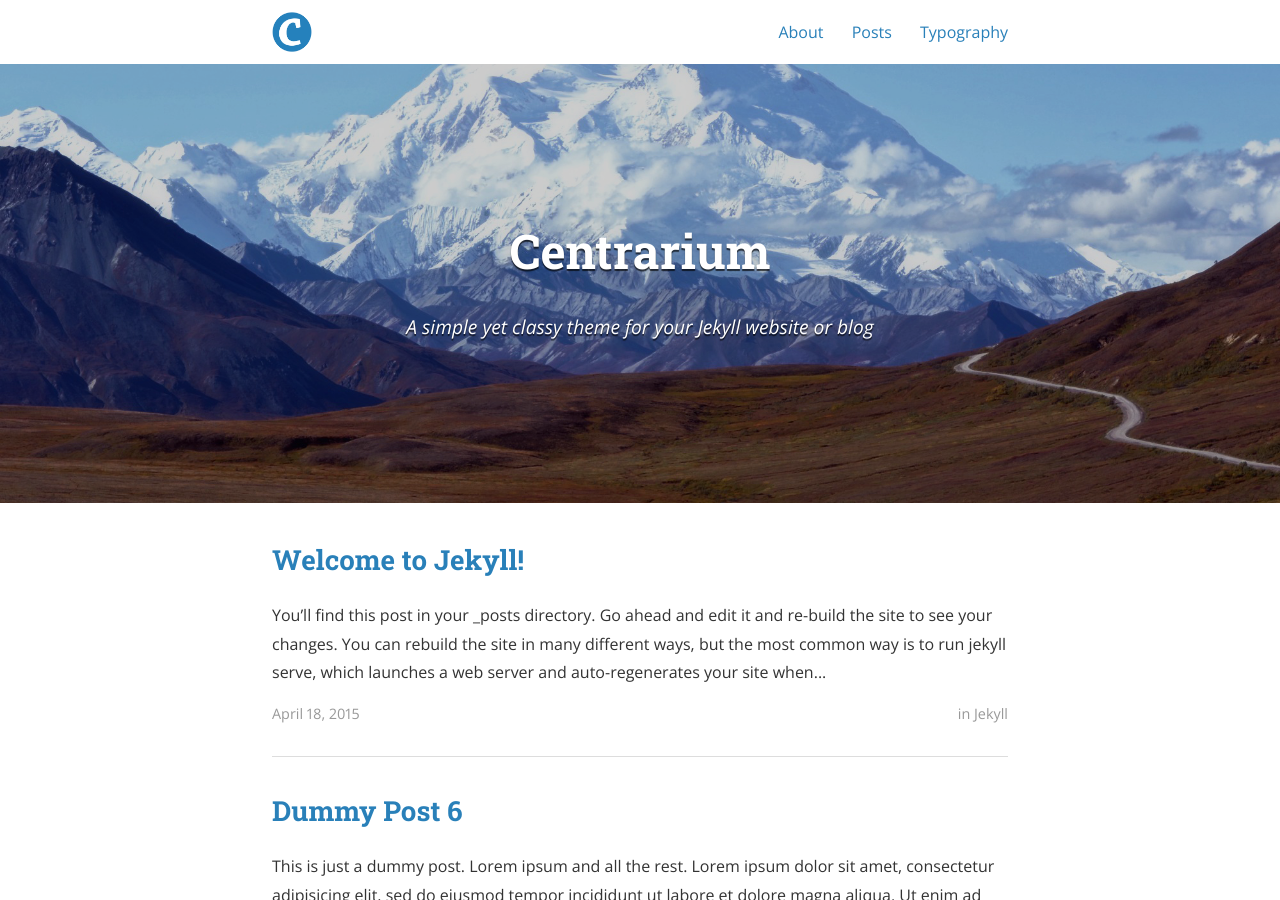
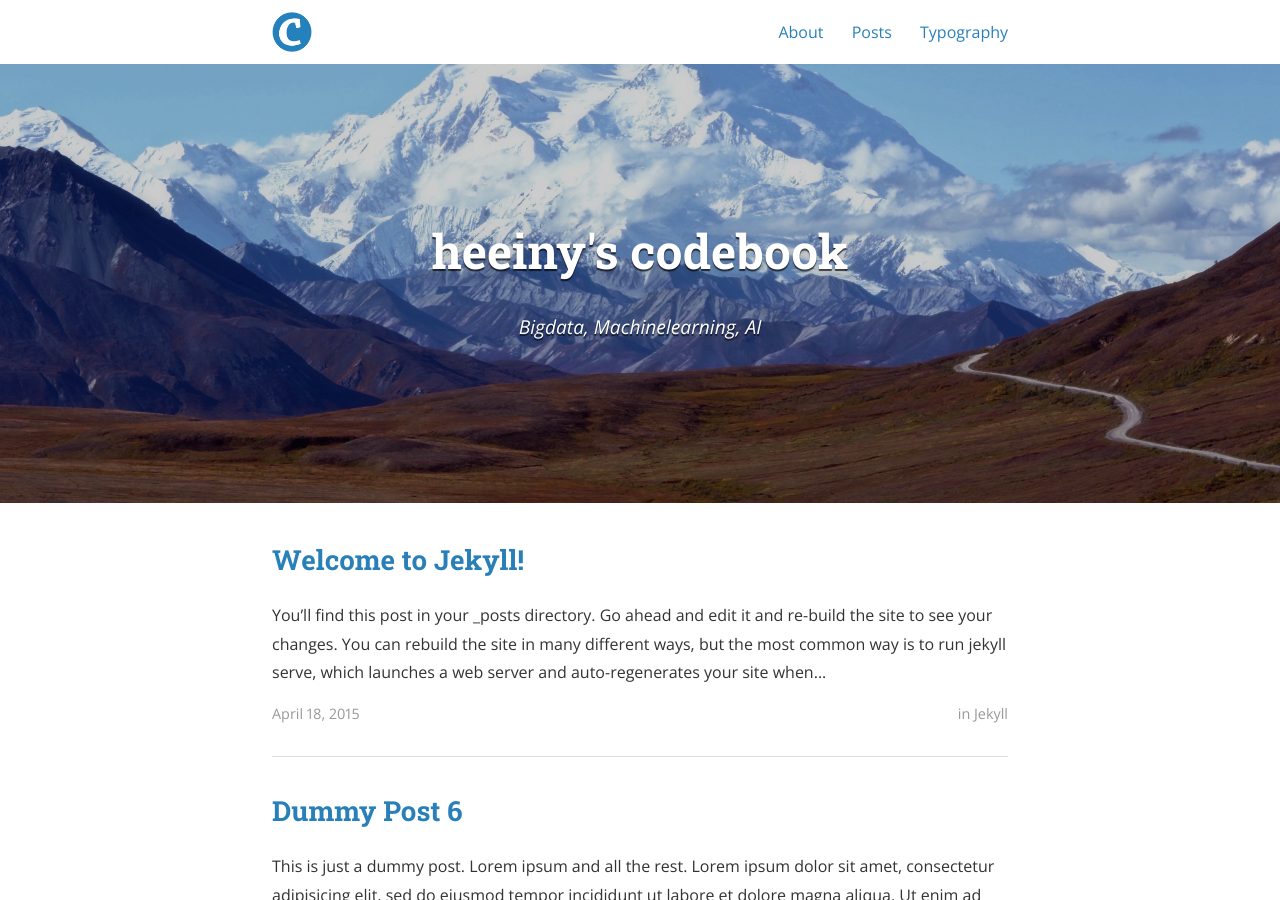
Before and after one commit to bencentra/centrarium, a Jekyll site: the page built from index.html, in a window 1280 px wide and 900 px high. Built offline with Jekyll 4.4.1, drawn with Linux system fonts in a browser that asks for light colours; nearby versions of some CDN libraries; the list of posts is cut into pages by our own code; a style sheet for code colours, icons or effects is not loaded; some of the changed text lies outside the part shown.

Commit message:
Update _config.yml

```diff
--- a/_config.yml
+++ b/_config.yml
@@ -7,14 +7,14 @@ exclude:
   - "/vendor/"
 
 # Site settings
-title: Centrarium
-subtitle: "A simple yet classy theme for your Jekyll website or blog"
-email: blcentra@gmail.com
-name: Ben Centra
+title: heeiny's codebook
+subtitle: "Bigdata, Machinelearning, AI"
+email: heein55@gmail.com
+name: heeiny
 description: >
   A simple yet classy theme for your Jekyll website or blog.
 baseurl: "/centrarium/" # the subpath of your site, e.g. /blog/
-url: "http://bencentra.github.io" # the base hostname & protocol for your site
+url: "http://heeiny.github.io" # the base hostname & protocol for your site
 cover: "assets/header_image.jpg"
 logo: "assets/logo.png"
 
@@ -84,10 +84,10 @@ social:
     desc: Fork me on GitHub
     share: false
 
-  - name: LinkedIn
+  - name: heeinyChoi
     icon: linkedin
     username: Ben Centra
-    url: https://www.linkedin.com/pub/ben-centra/47/769/60a
+    url: https://www.linkedin.com/feed/
     desc: Connect with me on LinkedIn
     share: true
 
```
